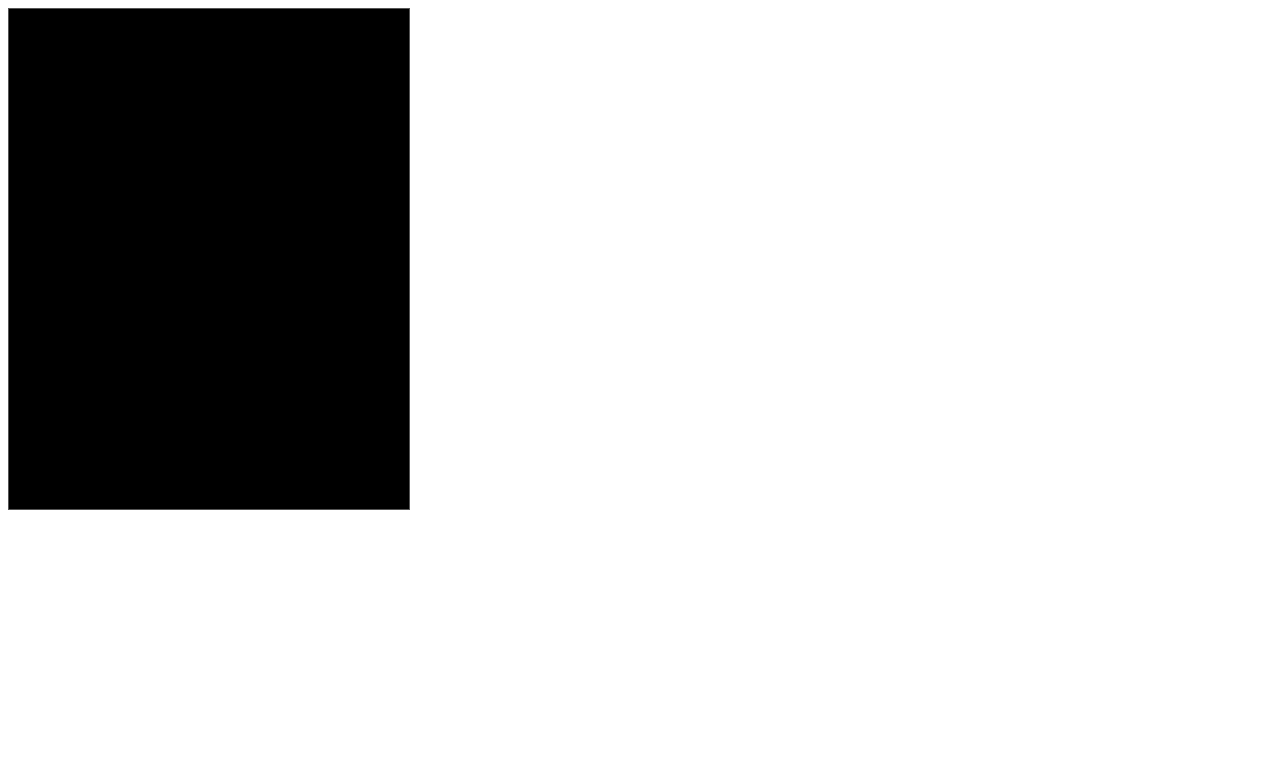
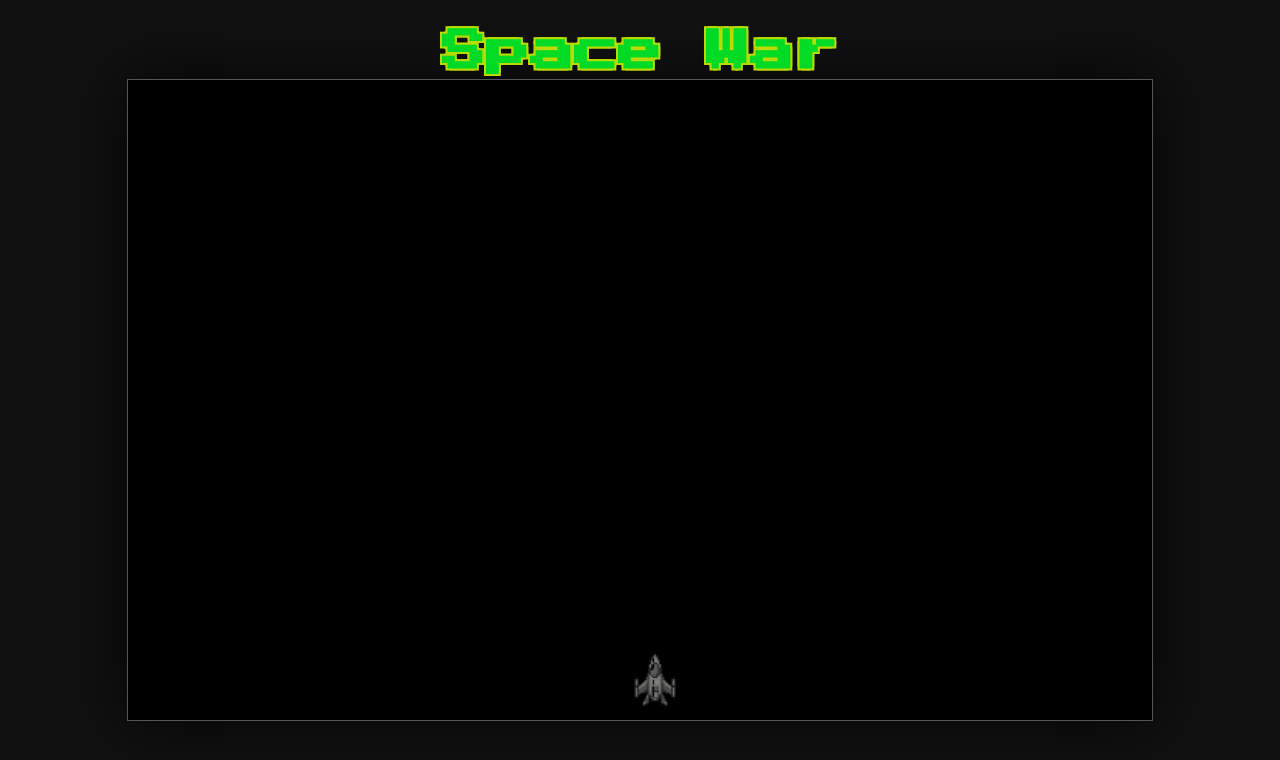
Before and after one commit to DevFeli/space-wars, a plain HTML site: page index.html in a window 1280 px wide. Drawn offline with Linux system fonts and the light colour scheme; a web font is replaced by a local one.

Commit message:
create chip

```diff
--- /dev/null
+++ b/app/assets/styles/main.css
@@ -0,0 +1,69 @@
+@import url('https://fonts.googleapis.com/css2?family=Press+Start+2P&display=swap');
+@import url('https://fonts.googleapis.com/css2?family=Jacquard+12&family=Press+Start+2P&display=swap');
+@import url('https://fonts.googleapis.com/css2?family=Jacquard+12&family=Pixelify+Sans:wght@400..700&family=Press+Start+2P&display=swap');
+
+* {
+    margin: 0;
+    padding: 0;
+    box-sizing: border-box;
+}
+
+main {
+    display: flex;
+    flex-direction: column;
+}
+
+main#board {
+    display: flex;
+    justify-content: center;
+    align-items: center;
+    height: 100vh;
+    background-color: #111;
+}
+
+#title{
+    display: flex;
+    justify-content: center;
+    position: absolute;
+    top: 30px;
+    width: 100%;
+}
+
+#title h1 {
+    font-family: 'Press Start 2P', cursive;
+    font-size: 44px;
+    color: #00ff2a;
+        text-shadow:
+        2px 2px 0 #d9ff00,
+       -2px 2px 0 #d9ff00,
+        2px -2px 0 #d9ff00,
+       -2px -2px 0 #d9ff00;
+}
+
+#game{
+    animation: shadowPulse 4s infinite;
+}
+
+/* animation text */
+
+.fade-in-out {
+    animation: fade 1.8s infinite;
+}
+
+@keyframes fade {
+    0%   { opacity: 1; }   /* totalmente visível */
+    50%  { opacity: 0; }   /* invisível */
+    100% { opacity: 1; }   /* volta a aparecer */
+}
+
+@keyframes shadowPulse {
+    0% {
+        box-shadow: 0px 0px 15px rgba(0,0,0,0.3);
+    }
+    50% {
+        box-shadow: 0px 0px 75px rgba(0,0,0,0.9); /* 3x maior */
+    }
+    100% {
+        box-shadow: 0px 0px 15px rgba(0,0,0,0.3);
+    }
+}
--- a/app/main.js
+++ b/app/main.js
@@ -1,14 +1,36 @@
+import { Chip } from './models/Chip.js';
+
 class Main {
   constructor() {
     this.canvas = document.getElementById("game");
     this.ctx = this.canvas.getContext("2d");
 
-    this.wBoard = window.innerWidth;
-    this.hBoard = window.innerHeight;
+    if(window.innerWidth >= 1920){
+      this.wBoard = window.innerWidth * 0.6;
+    } else {
+      this.wBoard = window.innerWidth * 0.8;
+    }
+
+    if(window.innerHeight >= 1080){
+      this.hBoard = window.innerHeight * 0.6;
+    } else {
+      this.hBoard = window.innerHeight * 0.8;
+    }
+
+    this.canvas.width = this.wBoard;
+    this.canvas.height = this.hBoard;
+
+    this.chip = new Chip(this.canvas, this.ctx);
+  }
+
+  loop() {
+    this.ctx.clearRect(0, 0, this.canvas.width, this.canvas.height);
+    this.chip.start();
+    requestAnimationFrame(() => this.loop());
   }
 }
 
 (function() {
     const main = new Main();
-    console.log(main)
+    main.loop();
 })();
--- /dev/null
+++ b/app/models/Chip.js
@@ -0,0 +1,53 @@
+export class Chip{
+    constructor(canvas, ctx) {
+        this.canvas = canvas;
+        this.ctx = ctx;
+
+        this.x = canvas.width / 2 - 15;
+        this.y = canvas.height - 70;
+        this.width = 60;
+        this.height = 60;
+        this.speed = 2;
+
+        this.img = new Image();
+        this.img.src = "./app/assets/sprites/ship/large-chip-1.png";
+
+        this.keys = {};
+
+        this.moves();
+    }
+
+    draw(){
+        const ctx = this.ctx;
+
+        if (this.img.complete && this.img.naturalWidth > 0) {
+            ctx.drawImage(this.img, this.x, this.y, this.width, this.height);
+        } else {
+            // Fallback: desenha retângulo para mostrar onde ela estaria
+            ctx.fillStyle = "white";
+            ctx.fillRect(this.x, this.y, this.width, this.height);
+
+            ctx.strokeStyle = "red";
+            ctx.strokeRect(this.x, this.y, this.width, this.height);
+        }
+    }
+
+    moves(){
+        document.addEventListener("keydown", (e)=> this.keys[e.key] = true);
+        document.addEventListener("keyup",   (e)=> this.keys[e.key] = false);
+    }
+
+    moving(){
+        if(this.keys["ArrowLeft"])  this.x -= this.speed;
+        if(this.keys["ArrowRight"]) this.x += this.speed;
+
+        if(this.x < 0) this.x = 0;
+
+        if(this.x + this.width > this.canvas.width) this.x = this.canvas.width - this.width;
+    }
+
+    start(){
+        this.draw();
+        this.moving();
+    }
+}
--- a/index.html
+++ b/index.html
@@ -4,11 +4,15 @@
     <meta charset="UTF-8">
     <meta name="viewport" content="width=device-width, initial-scale=1.0">
     <title>Game</title>
-    <script src="app/main.js" defer></script>
+    <script type="module" src="app/main.js" defer></script>
+    <link rel="stylesheet" href="app/assets/styles/main.css">
 </head>
 <body>
   <main id="board">
-    <canvas id="game" width="400" height="500" style="background:#000;border:1px solid #555"></canvas>
+    <section id="title">
+      <h1 class="fade-in-out">Space War</h1>
+    </section>
+    <canvas id="game" style="background:#000;border:1px solid #555"></canvas>
   </main>
 </body>
 </html>
```
Also changed, not shown: app/assets/sprites/ship/large-chip-1.png (added), app/assets/sprites/ship/large-chip-3.png (added), 1 other file.
